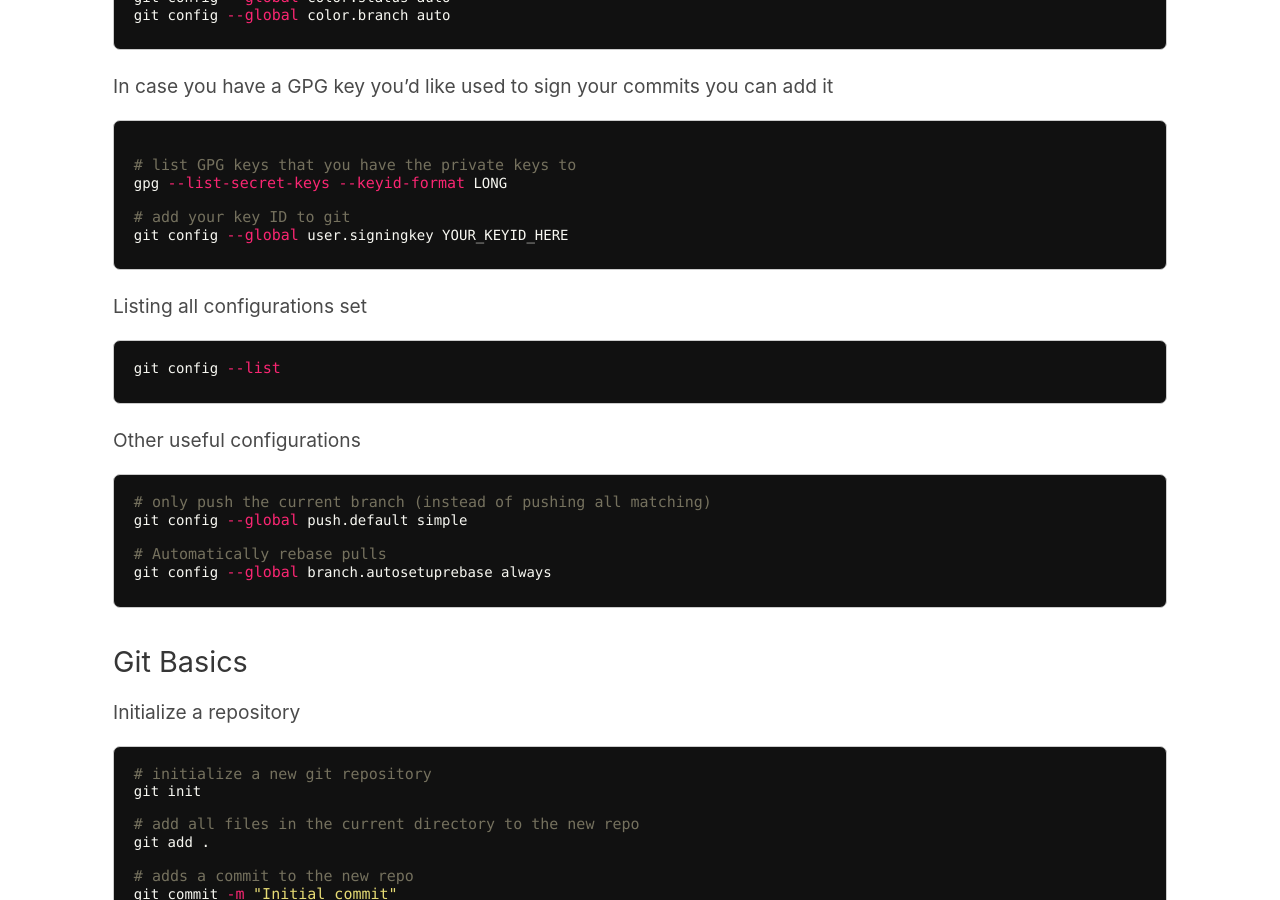
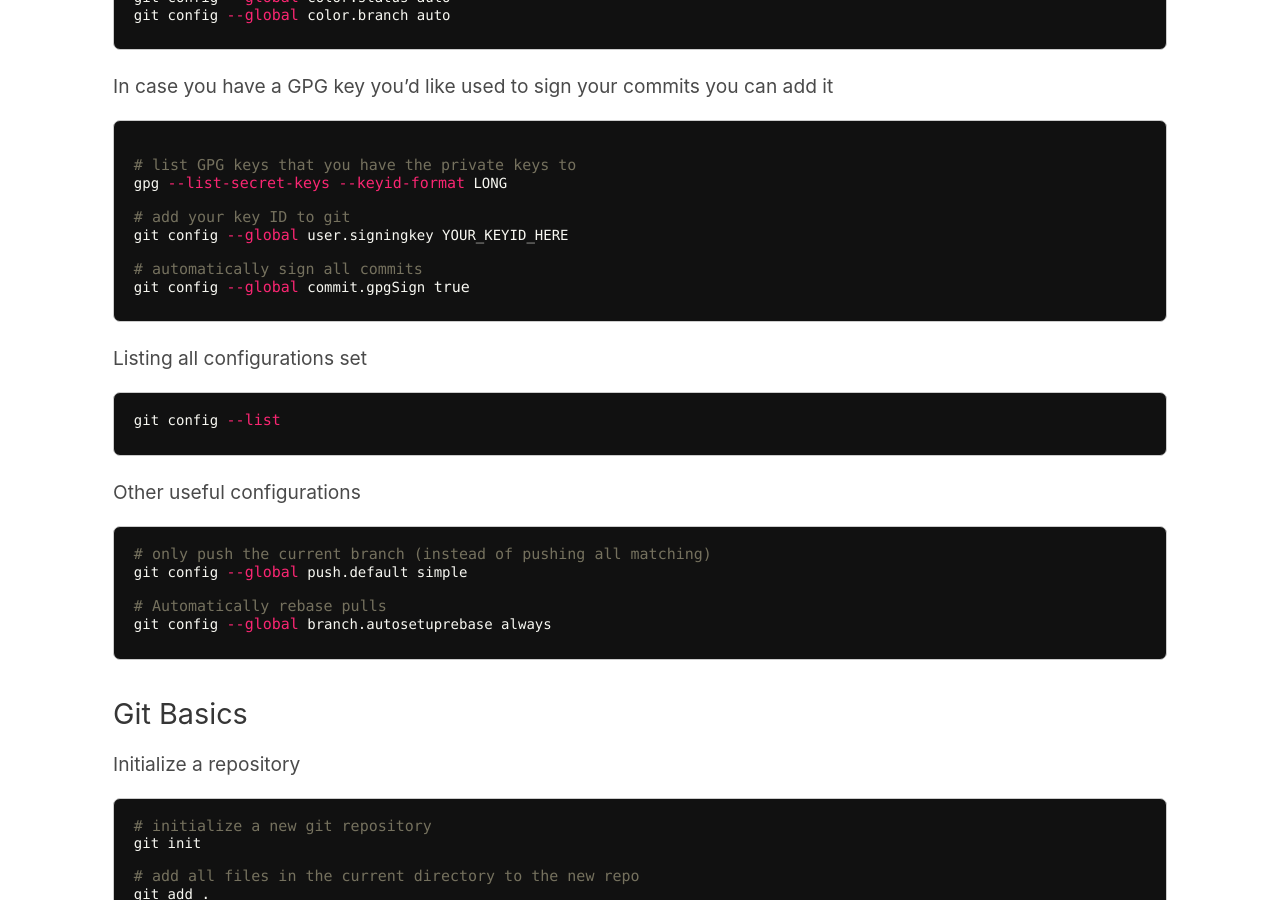
Before and after one commit to peteretelej/peteretelej.github.io, a Jekyll site: the page built from _posts/2014-9-22-git-commands-quick-dirty-git-shortcuts.md, in a window 1280 px wide and 900 px high, scrolled down 981 px. Built offline with Jekyll 4.4.1, drawn with Linux system fonts in a browser that asks for light colours.

Commit message:
git: add gpgSign config

```diff
--- a/_posts/2014-9-22-git-commands-quick-dirty-git-shortcuts.md
+++ b/_posts/2014-9-22-git-commands-quick-dirty-git-shortcuts.md
@@ -50,6 +50,9 @@ gpg --list-secret-keys --keyid-format LONG
 
 # add your key ID to git
 git config --global user.signingkey YOUR_KEYID_HERE
+
+# automatically sign all commits
+git config --global commit.gpgSign true
 {% endhighlight %}
 
 Listing all configurations set
```
